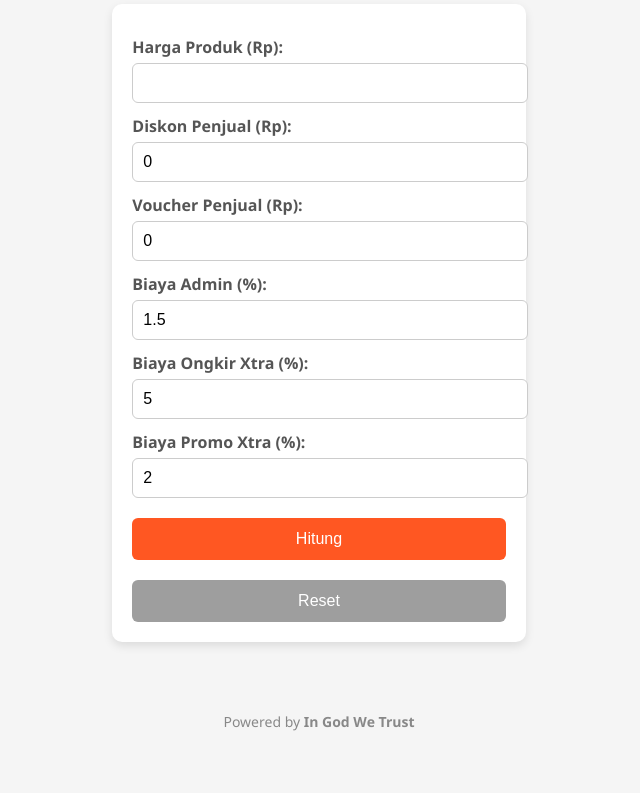
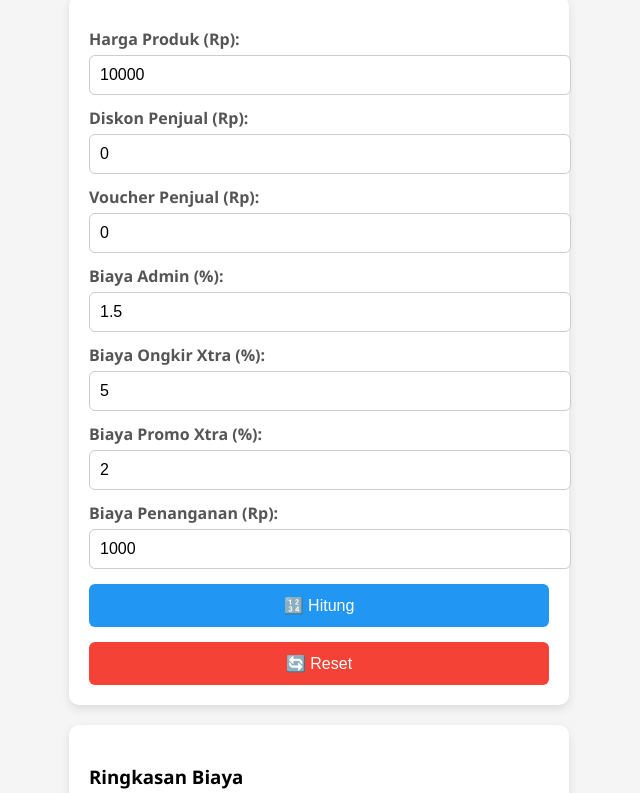
Before and after one commit to 4ltanov/kalkulator, a plain HTML site: page index.html in a window 1280 px wide. Shown: the part 97-890 px from the top of the page, without its empty margins (321-961 px from the left). Before the commit the page ends 856 px from the top, so only its background shows below. Drawn offline with Linux system fonts and the light colour scheme.

Commit message:
Update index.html

```diff
--- a/index.html
+++ b/index.html
@@ -8,15 +8,12 @@
     body {
       font-family: 'Segoe UI', Tahoma, sans-serif;
       background: #f5f5f5;
+      margin: 0;
       padding: 20px;
-      display: flex;
-      flex-direction: column;
-      min-height: 100vh;
     }
     .container {
       max-width: 500px;
       margin: auto;
-      flex-grow: 1;
     }
     h2 {
       text-align: center;
@@ -32,21 +29,16 @@
     label {
       display: block;
       margin-top: 12px;
-      font-weight: 600;
+      font-weight: bold;
       color: #555;
     }
-    input[type=number] {
+    input {
       width: 100%;
       padding: 10px;
       font-size: 16px;
       margin-top: 5px;
       border-radius: 6px;
       border: 1px solid #ccc;
-    }
-    input[type=number]::-webkit-inner-spin-button,
-    input[type=number]::-webkit-outer-spin-button {
-      -webkit-appearance: none;
-      margin: 0;
     }
     .line {
       display: flex;
@@ -64,10 +56,10 @@
       color: #222;
     }
     button {
-      margin-top: 20px;
+      margin-top: 15px;
       width: 100%;
       padding: 12px;
-      background: #ff5722;
+      background: #2196f3;
       color: white;
       border: none;
       border-radius: 6px;
@@ -75,18 +67,13 @@
       cursor: pointer;
     }
     button.reset {
-      background: #9e9e9e;
-    }
-    hr {
-      margin: 15px 0;
-      border: 0;
-      border-top: 1px solid #ddd;
+      background: #f44336;
     }
     footer {
       text-align: center;
+      font-size: 14px;
       margin-top: 30px;
-      font-size: 14px;
-      color: #888;
+      color: #777;
     }
   </style>
 </head>
@@ -95,46 +82,45 @@
     <h2>Kalkulator Biaya Shopee Seller</h2>
 
     <div class="card">
-      <form id="form-kalkulator" onsubmit="hitung(); return false;">
       <label>Harga Produk (Rp):</label>
-        <input type="number" id="harga" inputmode="numeric" pattern="[0-9]*" required>
+      <input type="number" id="harga" inputmode="decimal" pattern="[0-9]*" value="10000">
 
       <label>Diskon Penjual (Rp):</label>
-        <input type="number" id="diskon" inputmode="numeric" pattern="[0-9]*" value="0">
+      <input type="number" id="diskon" inputmode="decimal" pattern="[0-9]*" value="0">
 
       <label>Voucher Penjual (Rp):</label>
-        <input type="number" id="voucher" inputmode="numeric" pattern="[0-9]*" value="0">
+      <input type="number" id="voucher" inputmode="decimal" pattern="[0-9]*" value="0">
 
       <label>Biaya Admin (%):</label>
-        <input type="number" id="admin_fee" inputmode="decimal" step="0.1" value="1.5" required>
+      <input type="number" id="admin_fee" inputmode="decimal" pattern="[0-9]*" value="1.5" step="0.1">
 
       <label>Biaya Ongkir Xtra (%):</label>
-        <input type="number" id="ongkir_fee" inputmode="decimal" step="0.1" value="5">
+      <input type="number" id="ongkir_fee" inputmode="decimal" pattern="[0-9]*" value="5" step="0.1">
 
       <label>Biaya Promo Xtra (%):</label>
-        <input type="number" id="promo_fee" inputmode="decimal" step="0.1" value="2">
+      <input type="number" id="promo_fee" inputmode="decimal" pattern="[0-9]*" value="2" step="0.1">
 
-        <button type="submit">Hitung</button>
-        <button type="button" class="reset" onclick="resetForm()">Reset</button>
-      </form>
+      <label>Biaya Penanganan (Rp):</label>
+      <input type="number" id="penanganan_fee" inputmode="decimal" pattern="[0-9]*" value="1000">
+
+      <button onclick="hitung()">🔢 Hitung</button>
+      <button class="reset" onclick="resetForm()">🔄 Reset</button>
     </div>
 
-    <div class="card summary" id="ringkasan" style="display:none;">
+    <div class="card summary">
       <h3>Ringkasan Biaya</h3>
       <div class="line"><span>Harga Produk Final:</span><strong id="harga_final">Rp 0</strong></div>
       <div class="line"><span>Biaya Admin:</span><strong id="admin_total">Rp 0</strong></div>
-      <div class="line"><span>Biaya Admin (%):</span><strong id="admin_percent">0%</strong></div>
       <div class="line"><span>Biaya Ongkir Xtra:</span><strong id="ongkir_total">Rp 0</strong></div>
       <div class="line"><span>Biaya Promo Xtra:</span><strong id="promo_total">Rp 0</strong></div>
+      <div class="line"><span>Biaya Penanganan:</span><strong id="penanganan_total">Rp 0</strong></div>
       <hr>
       <div class="line"><span><strong>Total Biaya:</strong></span><strong id="total_biaya">Rp 0</strong></div>
       <div class="line"><span><strong>Pendapatan Bersih:</strong></span><strong id="bersih" style="color:green;">Rp 0</strong></div>
     </div>
+
+    <footer>Powered by <strong>In God We Trust</strong></footer>
   </div>
-
-  <footer>
-    Powered by <strong>In God We Trust</strong>
-  </footer>
 
   <script>
     function formatRupiah(number) {
@@ -142,37 +128,40 @@
     }
 
     function hitung() {
-      let harga = parseFloat(document.getElementById('harga').value) || 0;
-      let diskon = parseFloat(document.getElementById('diskon').value) || 0;
-      let voucher = parseFloat(document.getElementById('voucher').value) || 0;
-      let admin_fee = parseFloat(document.getElementById('admin_fee').value) || 0;
-      let ongkir_fee = parseFloat(document.getElementById('ongkir_fee').value) || 0;
-      let promo_fee = parseFloat(document.getElementById('promo_fee').value) || 0;
+      const harga = parseFloat(document.getElementById('harga').value) || 0;
+      const diskon = parseFloat(document.getElementById('diskon').value) || 0;
+      const voucher = parseFloat(document.getElementById('voucher').value) || 0;
+      const admin_fee = parseFloat(document.getElementById('admin_fee').value) || 0;
+      const ongkir_fee = parseFloat(document.getElementById('ongkir_fee').value) || 0;
+      const promo_fee = parseFloat(document.getElementById('promo_fee').value) || 0;
+      const penanganan = parseFloat(document.getElementById('penanganan_fee').value) || 0;
 
-      let harga_final = harga - diskon - voucher;
-      if (harga_final < 0) harga_final = 0;
+      const harga_final = harga - diskon - voucher;
+      const admin = (admin_fee / 100) * harga_final;
+      const ongkir = (ongkir_fee / 100) * harga_final;
+      const promo = (promo_fee / 100) * harga_final;
 
-      let admin = (admin_fee / 100) * harga_final;
-      let ongkir = (ongkir_fee / 100) * harga_final;
-      let promo = (promo_fee / 100) * harga_final;
-
-      let total_biaya = admin + ongkir + promo;
-      let bersih = harga_final - total_biaya;
+      const total_biaya = admin + ongkir + promo + penanganan;
+      const bersih = harga_final - total_biaya;
 
       document.getElementById('harga_final').innerText = formatRupiah(harga_final);
       document.getElementById('admin_total').innerText = formatRupiah(admin);
-      document.getElementById('admin_percent').innerText = admin_fee + "%";
       document.getElementById('ongkir_total').innerText = formatRupiah(ongkir);
       document.getElementById('promo_total').innerText = formatRupiah(promo);
+      document.getElementById('penanganan_total').innerText = formatRupiah(penanganan);
       document.getElementById('total_biaya').innerText = formatRupiah(total_biaya);
       document.getElementById('bersih').innerText = formatRupiah(bersih);
-
-      document.getElementById('ringkasan').style.display = 'block';
     }
 
     function resetForm() {
-      document.getElementById('form-kalkulator').reset();
-      document.getElementById('ringkasan').style.display = 'none';
+      document.getElementById('harga').value = 0;
+      document.getElementById('diskon').value = 0;
+      document.getElementById('voucher').value = 0;
+      document.getElementById('admin_fee').value = 1.5;
+      document.getElementById('ongkir_fee').value = 5;
+      document.getElementById('promo_fee').value = 2;
+      document.getElementById('penanganan_fee').value = 1000;
+      document.querySelectorAll('.summary strong').forEach(el => el.innerText = 'Rp 0');
     }
   </script>
 </body>
```
Lines whose indentation alone changed are shown as unchanged.
